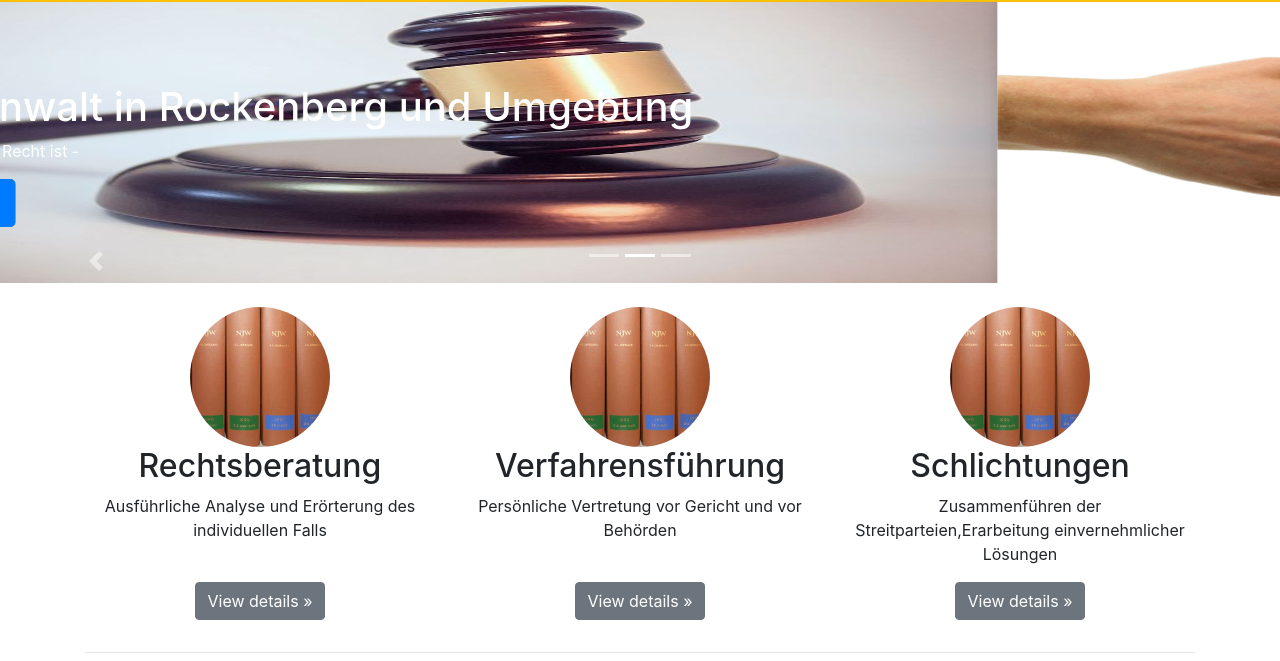
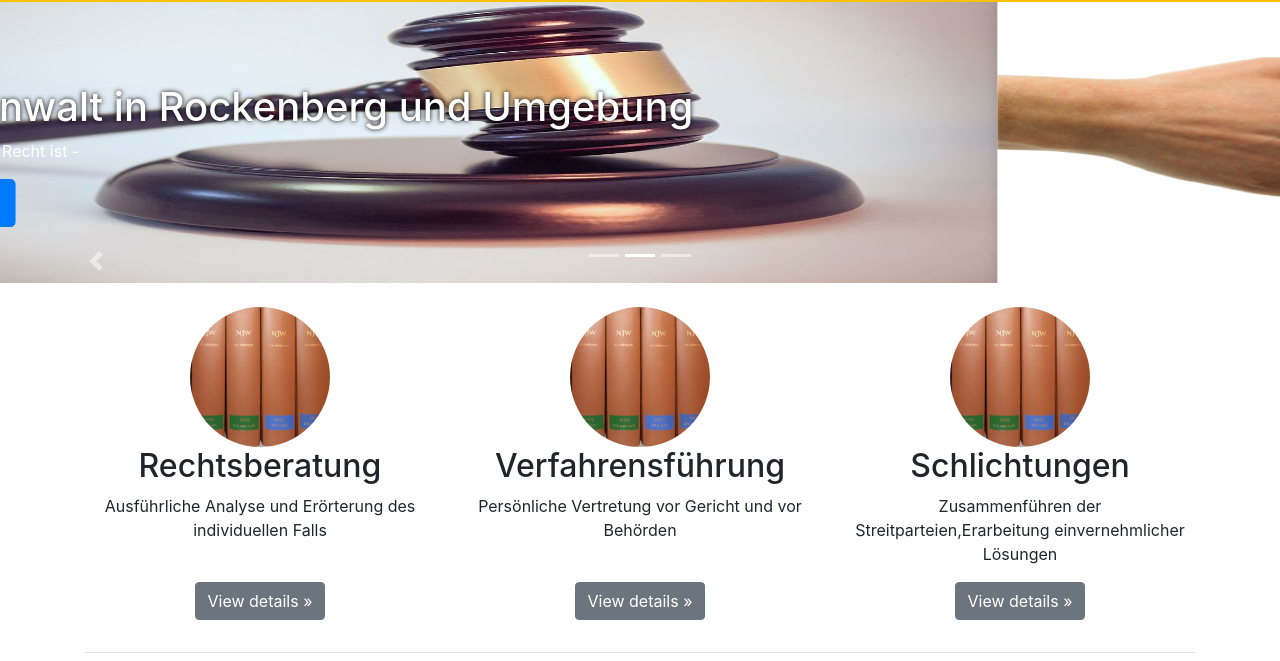
Before and after one commit to raini456/project_2018_06_Slandvogt, a website: page public_html/index.html in a window 1280 px wide. Shown: the part 139-800 px from the top of the page. Drawn offline with nearby package versions, Linux system fonts and the light colour scheme.

Commit message:
2. Version 2018_06_27

```diff
--- a/public_html/index.html
+++ b/public_html/index.html
@@ -49,7 +49,7 @@
            </div>
             <div class="container">
               <div class="carousel-caption text-left">
-                <h1>Ihr Anwalt in Rockenberg und Umgebung</h1>
+                <h1 class="h1ShadowBlack">Ihr Anwalt in Rockenberg und Umgebung</h1>
                 <p>- Alles, was Recht ist -</p>
                 <p><a class="btn btn-lg btn-primary" href="#" role="button">Kontakt</a></p>
               </div>
```
